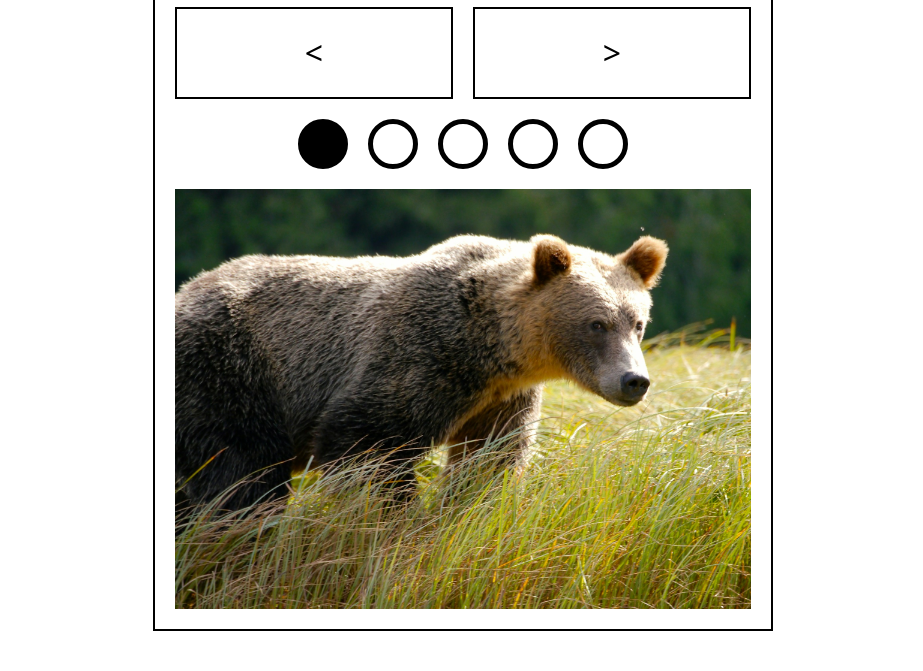
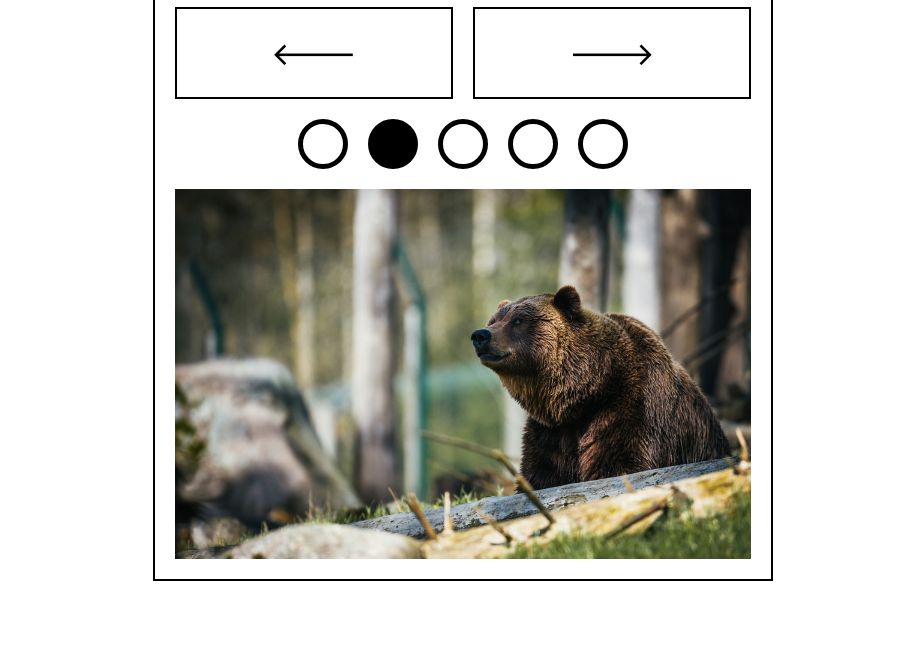
Before and after one commit to Huangphoux/odin-dynamic, a website built with webpack: page src/template.html in a window 1280 px wide. Shown: the part 483-1154 px from the top of the page, without its empty margins (177-1100 px from the left). After the commit the page ends 1104 px from the top, so only its background shows below. Built offline with nearby package versions, Linux system fonts and the light colour scheme.

Commit message:
Fix: can't build bundle files due to error in HTML
Turns out I can't use "<" in HTML,
yet I can use ">" just fine.

Also, I re-added Husky.

```diff
--- a/src/index.js
+++ b/src/index.js
@@ -9,4 +9,4 @@ dropDown.dropDownify('demo');
 
 imageCarousel.setUp();
 
-clock.setUp();
+// clock.setUp();
--- a/src/scripts/image-carousel.js
+++ b/src/scripts/image-carousel.js
@@ -53,7 +53,7 @@ const imageCarousel = (() => {
     function setUp() {
         showSlide(slideIndex);
 
-        setInterval(changeSlide, 1 * 1000, 1);
+        setInterval(changeSlide, 1 * 5000, 1);
 
         document.querySelector('.previous').addEventListener('click', () => {
             changeSlide(-1);
--- a/src/style.css
+++ b/src/style.css
@@ -333,7 +333,6 @@ li:last-child,
 .frame {
     border: 2px solid light-dark(black, white);
 
-
     display: grid;
     grid-template-columns: repeat(2, 1fr);
 
@@ -364,7 +363,7 @@ li:last-child,
     grid-auto-flow: column;
     place-content: center;
 
-    gap: 20px
+    gap: 20px;
 }
 
 .dot {
--- a/src/template.html
+++ b/src/template.html
@@ -41,8 +41,8 @@
         <div class="frame">
             <p class="clock">(Clock)</p>
 
-            <button class="previous"><</button>
-            <button class="next">></button>
+            <button class="previous">🡐</button>
+            <button class="next">🡒</button>
 
             <div class="dots"></div>
 
```
Also changed, not shown: package.json (+5 -3 lines), 2 other files.
